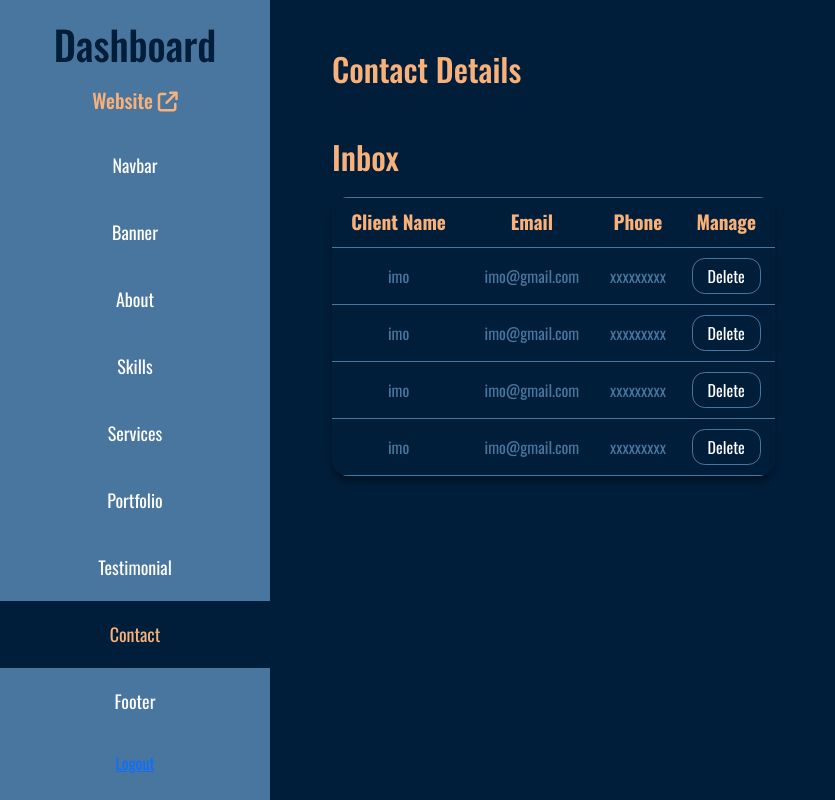
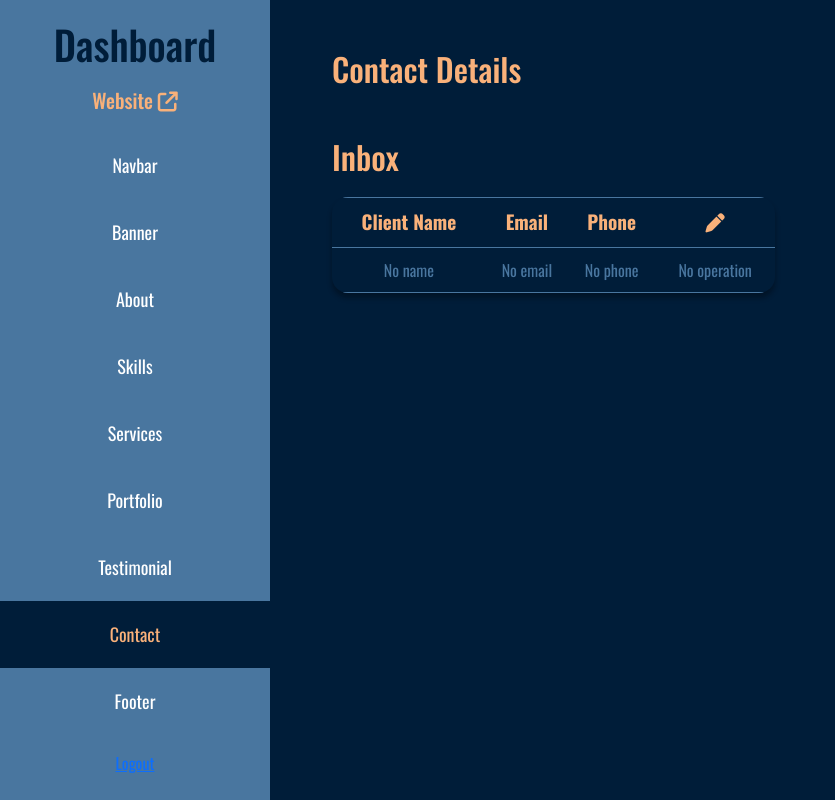
Before and after one commit to mdkawsardev/portfolio_with_django, a Django app: page /contact/ in a window 1280 px wide. Shown: the whole page, without its empty margins (0-835 px from the left). Run offline with Django 5.2, Linux system fonts and the light colour scheme; the visitor is signed in with stand-in values (Sample User, id 1); data that the repository does not hold is empty; some libraries are stand-ins or nearby versions.

Commit message:
Modified

```diff
--- a/app/urls.py
+++ b/app/urls.py
@@ -4,6 +4,7 @@ from django.conf.urls.static import static
 from . import views
 urlpatterns = [
     path('', views.home, name='home'),
+    path('Clientcontact', views.Clientcontact, name='Clientcontact'),
     path('contact/', views.contact, name='contact'),
     path('loginuser/', views.loginuser, name='loginuser'),
     path('navbar/', views.navbar, name='navbar'),
@@ -16,9 +17,10 @@ urlpatterns = [
     path('contact/', views.contact, name='contact'),
     path('footer/', views.footer, name='footer'),
     path('logout/', views.logoutuser, name='logout'),
-    path('update/', views.updateItem, name='update'),
-    path('delete/', views.deleteItem, name='delete'),
+    path('update/<int:pk>/', views.updateItem, name='update'),
+    path('delete/<int:pk>/', views.deleteItem, name='delete'),
     path('insert_updated_data/', views.insert_updated_data, name='insert_updated_data'),
+    path('deletecontact/<int:pk>/', views.deleteContacts, name='deletecontact'),
 ]
 
 if settings.DEBUG:
--- a/app/views.py
+++ b/app/views.py
@@ -37,7 +37,7 @@ def home(request):
     return render(request, 'index.html', all_info)
 
 
-def contact(request):
+def Clientcontact(request):
     if request.method == "POST":
         name = request.POST.get('name')
         email = request.POST.get('email')
@@ -48,7 +48,7 @@ def contact(request):
             phone=phone
         )
         messages.success(request, "Thanks! Your information has been sent.")
-    return render(request, 'index.html')
+    return redirect('/')
 
 
 def navbar(request):
@@ -111,7 +111,10 @@ def contact(request):
     if not request.user.is_authenticated:
         return redirect('/')
     else:
-        return render(request, 'dashboard/contact.html')
+        context = {
+            'contacts': Contact.objects.all()
+        }
+        return render(request, 'dashboard/contact.html', context)
 
 
 def footer(request):
@@ -132,27 +135,30 @@ def logoutuser(request):
     return redirect('/')
 
 
-def updateItem(request):
-    if request.method == "POST":
-        id = request.POST.get('id')
+def updateItem(request, pk):
+    update_data = {
+        'update': SelfTag.objects.filter(id=pk).all()
+    }
+    return render(request, 'update.html', update_data)
 
-        update_data = {
-            'update': SelfTag.objects.filter(id=id).all()
-        }
-        return render(request, 'update.html', update_data)
-    return render(request, 'update.html')
-
-def deleteItem(request):
-    if request.method == "POST":
-        id = request.POST.get('id')
-        SelfTag.objects.filter(id=id).delete()
+def deleteItem(request, pk):
+        delete_tag = SelfTag.objects.filter(id=pk)
+        delete_tag.delete()
         messages.success(request, "Tag deleted successfully!")
         return redirect('/banner')
+
+def deleteContacts(request, pk):
+    deleteContact = Contact.objects.filter(id=pk)
+    deleteContact.delete()
+    messages.success(request, 'Client information has deleted successfully!')
+    return redirect('contact')
+
 
 def insert_updated_data(request):
     if request.method == "POST":
         id = request.POST.get('id')
         tag_name = request.POST.get('tag_name')
-        SelfTag.objects.filter(id=id).update(self_tags=tag_name)
+        selected_data = SelfTag.objects.filter(id=id)
+        selected_data.update(self_tags=tag_name)
         messages.success(request, "Tag updated successfully!")
         return redirect('/banner')
--- a/template/dashboard/contact.html
+++ b/template/dashboard/contact.html
@@ -1,6 +1,14 @@
 {% extends "base.html" %}
 {% block title %}Dashboard | Contact{% endblock title %}
 {% block body %}
+    {% if messages %}
+        {% for message in messages %}
+            <div class="alert position-fixed top-0 w-100 text-center alert-success {{ message.tags }} alert-dismissible fade show" role="alert">
+                <strong>{{ message }}</strong>
+                <button type="button" class="btn-close" data-bs-dismiss="alert" aria-label="Close"></button>
+            </div>
+        {% endfor %}
+{% endif %}
     <div class="dash_container">
         <div class="dashboard_navbar">
             <div class="dash_title">
@@ -31,32 +39,25 @@
                         <th>Client Name</th>
                         <th>Email</th>
                         <th>Phone</th>
-                        <th>Manage</th>
+                        <th><i class="fa-solid fa-pen"></i></th>
                     </tr>
+                    {% if contacts %}
+                        {% for contact in contacts %}
                     <tr>
-                        <td>imo</td>
-                        <td>imo@gmail.com</td>
-                        <td>xxxxxxxxx</td>
-                        <td><a href="#" class="editBtn">Delete</a></td>
+                        <td>{{contact.name}}</td>
+                        <td>{{contact.email}}</td>
+                        <td>{{contact.phone}}</td>
+                        <td><a href="{% url 'deletecontact' contact.id %}" class="editBtn">Delete</a></td>
                     </tr>
+                        {% endfor %}
+                    {% else %}
                     <tr>
-                        <td>imo</td>
-                        <td>imo@gmail.com</td>
-                        <td>xxxxxxxxx</td>
-                        <td><a href="#" class="editBtn">Delete</a></td>
+                        <td>No name</td>
+                        <td>No email</td>
+                        <td>No phone</td>
+                        <td>No operation</td>
                     </tr>
-                    <tr>
-                        <td>imo</td>
-                        <td>imo@gmail.com</td>
-                        <td>xxxxxxxxx</td>
-                        <td><a href="#" class="editBtn">Delete</a></td>
-                    </tr>
-                    <tr>
-                        <td>imo</td>
-                        <td>imo@gmail.com</td>
-                        <td>xxxxxxxxx</td>
-                        <td><a href="#" class="editBtn">Delete</a></td>
-                    </tr>
+                    {% endif %}
                 </table>
             </div>
         </div>
--- a/template/index.html
+++ b/template/index.html
@@ -446,7 +446,7 @@
                                 <h2>{{message.msg}}</h2>
                             {% endfor %}
                         {% endif %}
-                        <form action="/contact/" method="post">
+                        <form action="{% url 'Clientcontact'%}" method="post">
                             {% csrf_token %}
                             <label for="Name">Name:</label>
                             <input type="text" id="Name" name="name" required>
```
Also changed, not shown: template/dashboard/banner.html (+4 -12 lines).
